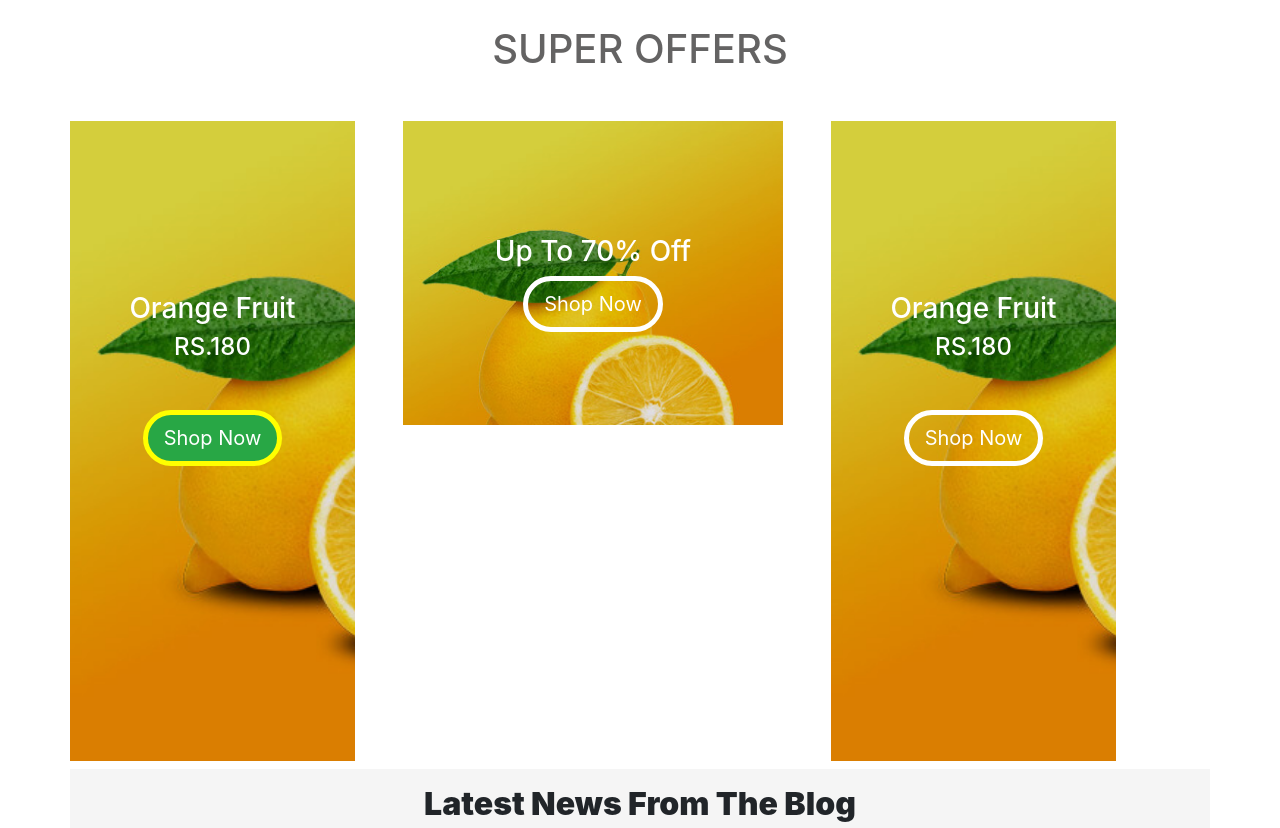
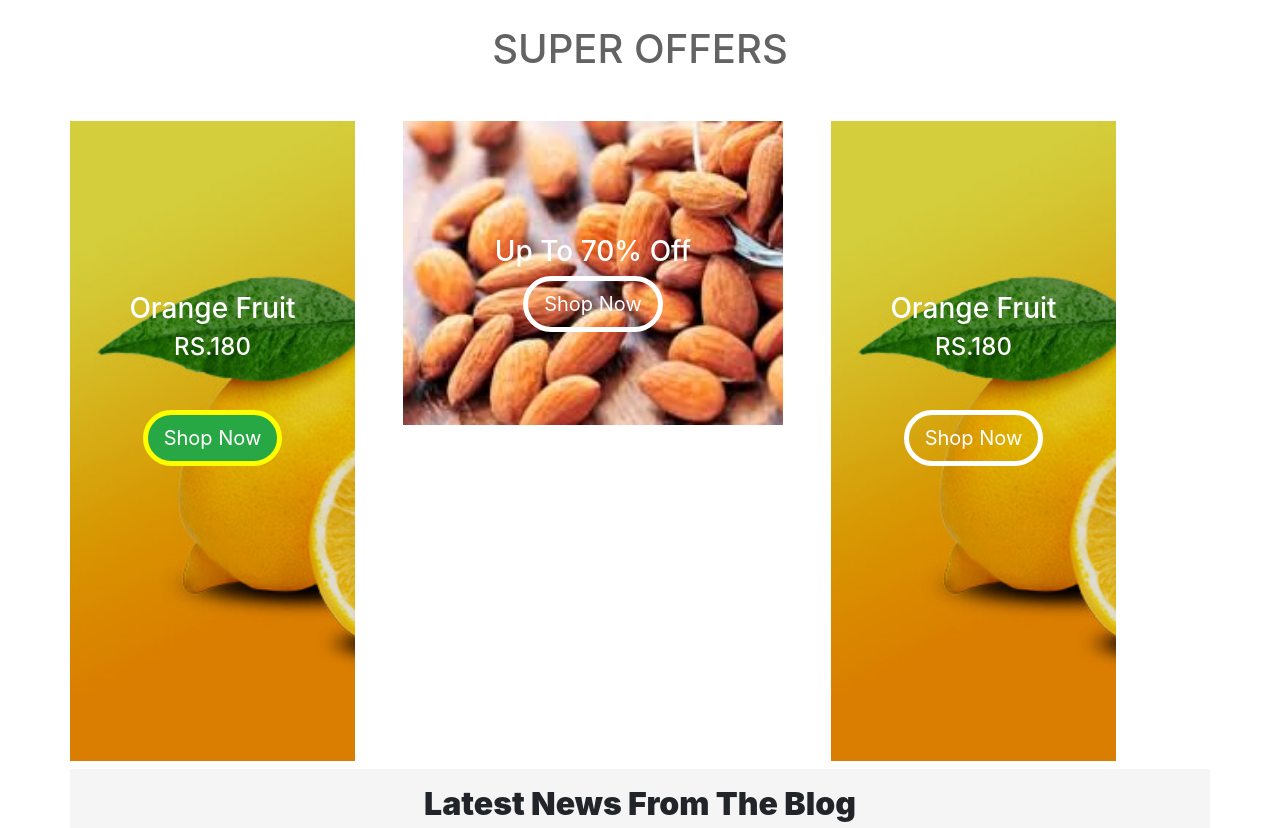
Before and after one commit to SundasSaeed/fruit-organic, a plain HTML site: page fruit-organic.html in a window 1280 px wide. Shown: the part 1340-2168 px from the top of the page. Drawn offline with nearby package versions, Linux system fonts and the light colour scheme.

Commit message:
not find

```diff
--- a/css/style.css
+++ b/css/style.css
@@ -103,7 +103,7 @@
 }
 .image-2{
   text-align: center;
-  background-image: url("../src/ad1-1.jpg");
+  background-image: url("../src/almond.jpg");
   background-size: cover;
   background-repeat: no-repeat;
   color: white;
```
